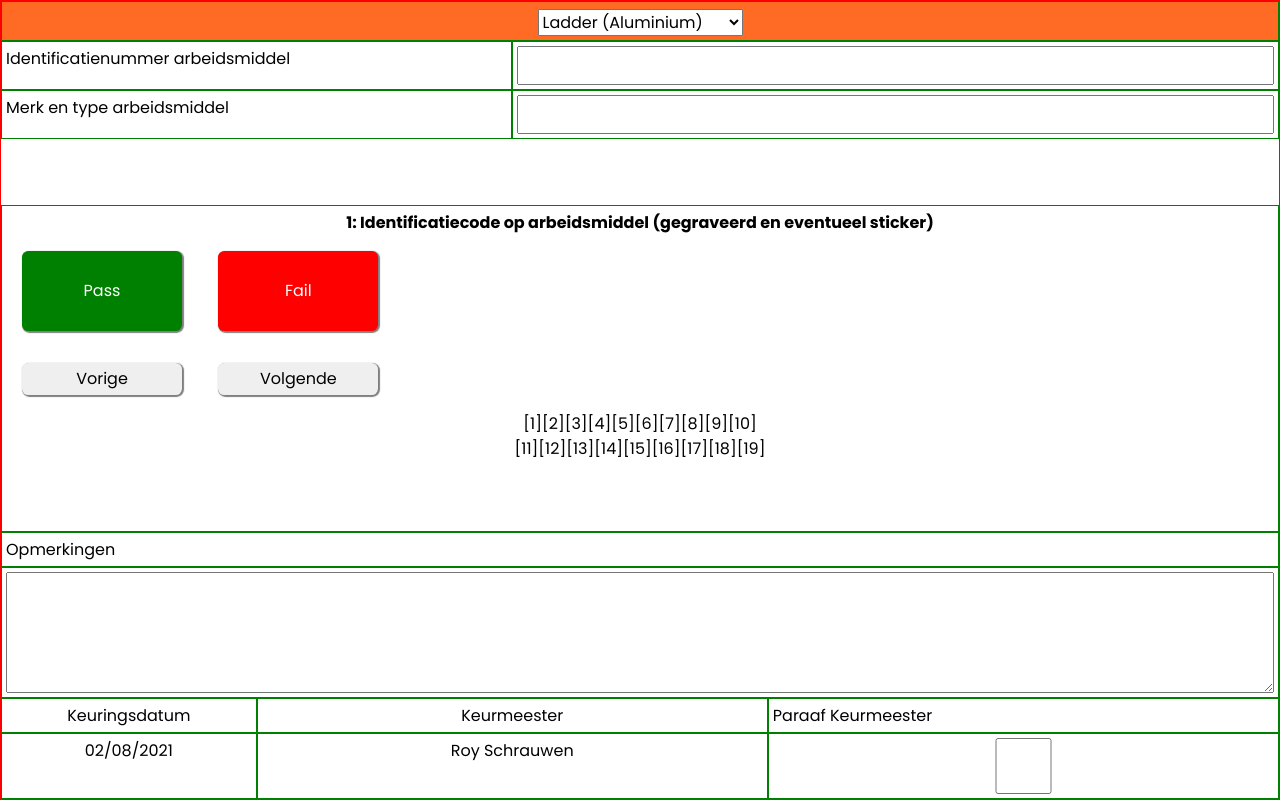
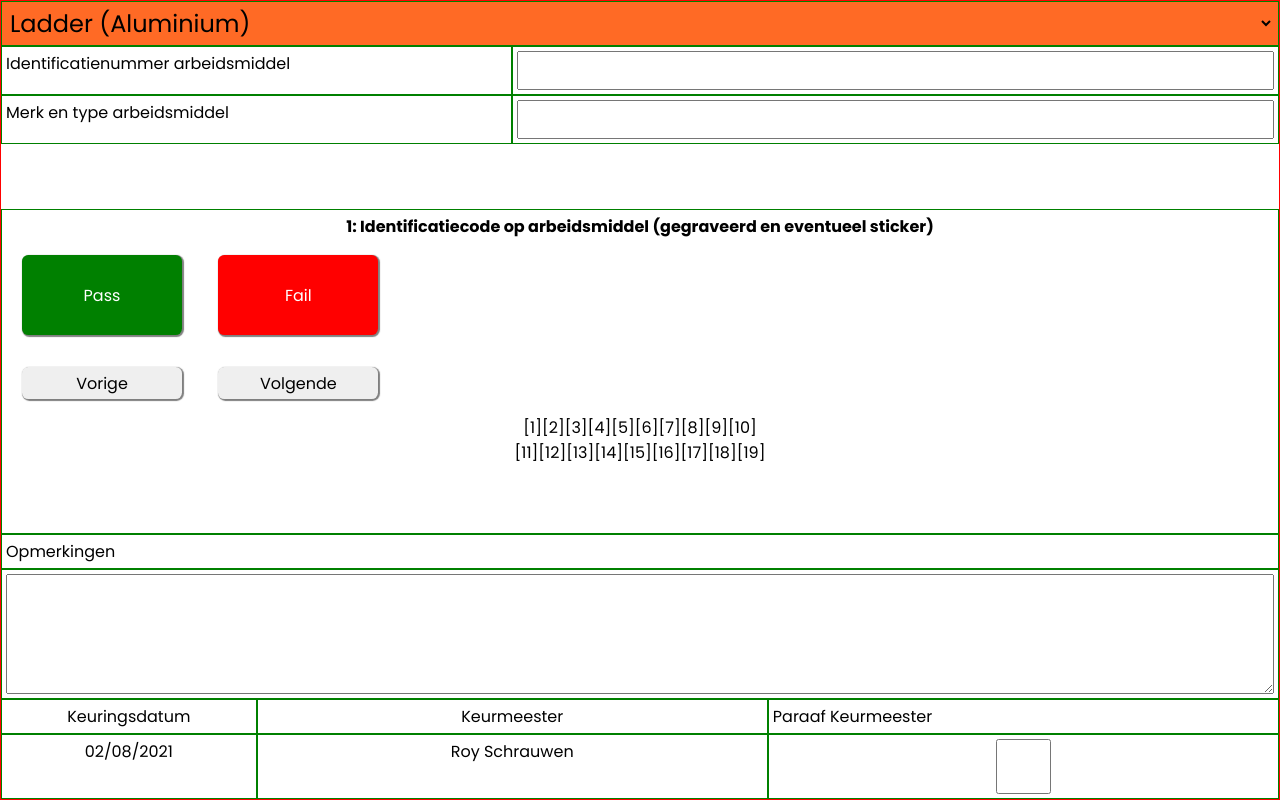
Before and after one commit to Lumensum/rskeuring, a plain HTML site: page index.html in a window 1280 px wide. Drawn offline with Linux system fonts and the light colour scheme.

Commit message:
itemSelect volledige balk gemaakt

```diff
--- a/style.css
+++ b/style.css
@@ -53,6 +53,14 @@ textarea {
 .form__item {
   border: 1px green solid;
   padding: 0.25rem;
+}
+
+#itemTitle select {
+  width: 100%;
+  height: 100%;
+  background: none;
+  border: none;
+  font-size: 1.5rem;
 }
 
 #keuringsdatum,
```
